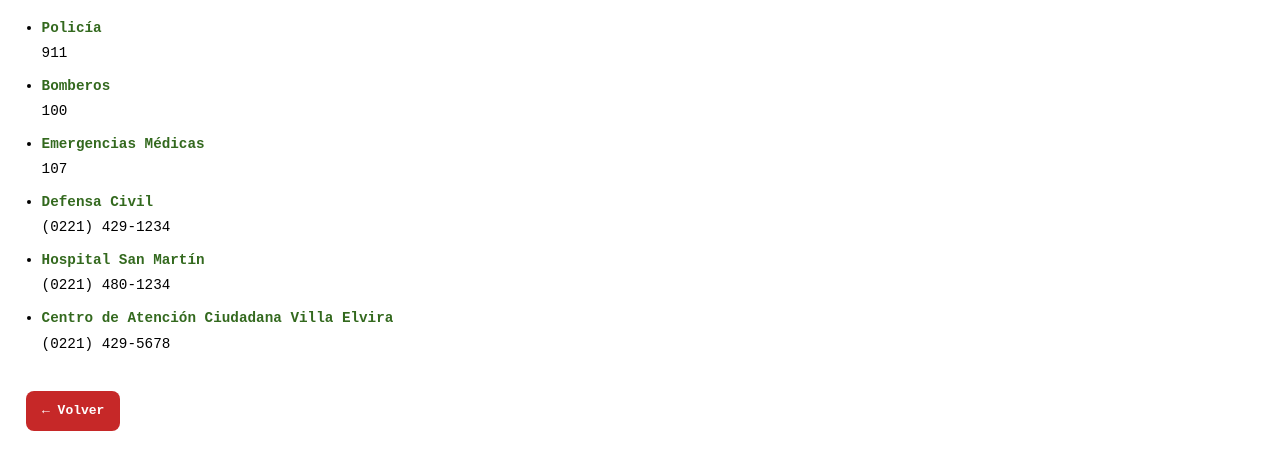
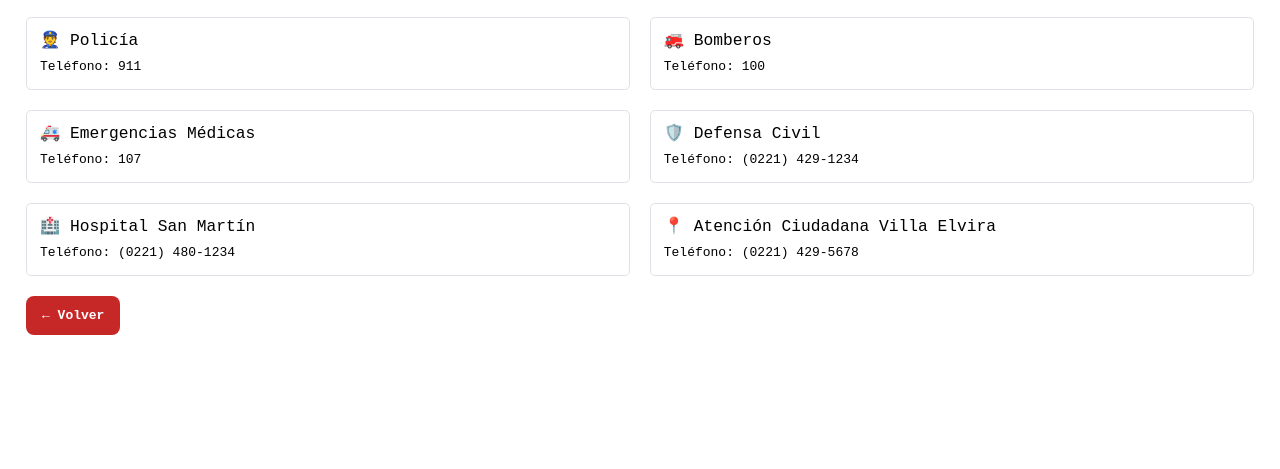
Before and after one commit to Joaco27/PrototipoDEU.io, a plain HTML site: page contactos.html in a window 1280 px wide. Shown: the part 123-592 px from the top of the page. Drawn offline with nearby package versions, Linux system fonts and the light colour scheme.

Commit message:
Arreglando vista acerDe

```diff
--- a/contactos.html
+++ b/contactos.html
@@ -73,24 +73,6 @@
       gap: 10px;
     }
 
-    .app-body ul {
-      padding-left: 1.2rem;
-      margin-bottom: 2rem;
-    }
-
-    .app-body ul li {
-      margin-bottom: 0.75rem;
-      font-size: 1.1rem;
-      line-height: 1.6;
-    }
-
-    .app-body ul li strong {
-      display: block;
-      color: #33691e;
-      font-size: 1.1rem;
-      margin-bottom: 0.2rem;
-    }
-
     .btn-volver {
       background-color: #c62828;
       color: white;
@@ -126,19 +108,55 @@
     <!-- Contenido -->
     <div class="app-body" role="region" aria-label="Contactos de emergencia">
       <h1>☎️ Contactos de emergencia</h1>
-      <ul>
-        <li><strong>Policía</strong>911</li>
-        <li><strong>Bomberos</strong>100</li>
-        <li><strong>Emergencias Médicas</strong>107</li>
-        <li><strong>Defensa Civil</strong>(0221) 429-1234</li>
-        <li><strong>Hospital San Martín</strong>(0221) 480-1234</li>
-        <li><strong>Centro de Atención Ciudadana Villa Elvira</strong>(0221) 429-5678</li>
-      </ul>
-      <a class="btn-volver" href="index.html" aria-label="Volver a la página principal">← Volver</a>
+
+      <div class="row g-4">
+        <div class="col-md-6">
+          <div class="border rounded p-3 h-100">
+            <h5>👮 Policía</h5>
+            <p class="mb-0">Teléfono: 911</p>
+          </div>
+        </div>
+
+        <div class="col-md-6">
+          <div class="border rounded p-3 h-100">
+            <h5>🚒 Bomberos</h5>
+            <p class="mb-0">Teléfono: 100</p>
+          </div>
+        </div>
+
+        <div class="col-md-6">
+          <div class="border rounded p-3 h-100">
+            <h5>🚑 Emergencias Médicas</h5>
+            <p class="mb-0">Teléfono: 107</p>
+          </div>
+        </div>
+
+        <div class="col-md-6">
+          <div class="border rounded p-3 h-100">
+            <h5>🛡️ Defensa Civil</h5>
+            <p class="mb-0">Teléfono: (0221) 429-1234</p>
+          </div>
+        </div>
+
+        <div class="col-md-6">
+          <div class="border rounded p-3 h-100">
+            <h5>🏥 Hospital San Martín</h5>
+            <p class="mb-0">Teléfono: (0221) 480-1234</p>
+          </div>
+        </div>
+
+        <div class="col-md-6">
+          <div class="border rounded p-3 h-100">
+            <h5>📍 Atención Ciudadana Villa Elvira</h5>
+            <p class="mb-0">Teléfono: (0221) 429-5678</p>
+          </div>
+        </div>
+      </div>
+
+      <a class="btn-volver mt-4" href="index.html" aria-label="Volver a la página principal">← Volver</a>
     </div>
   </div>
 
   <script src="main.js"></script>
-
 </body>
 </html>
```
Also changed, not shown: acerca.html (+10 -6 lines).
